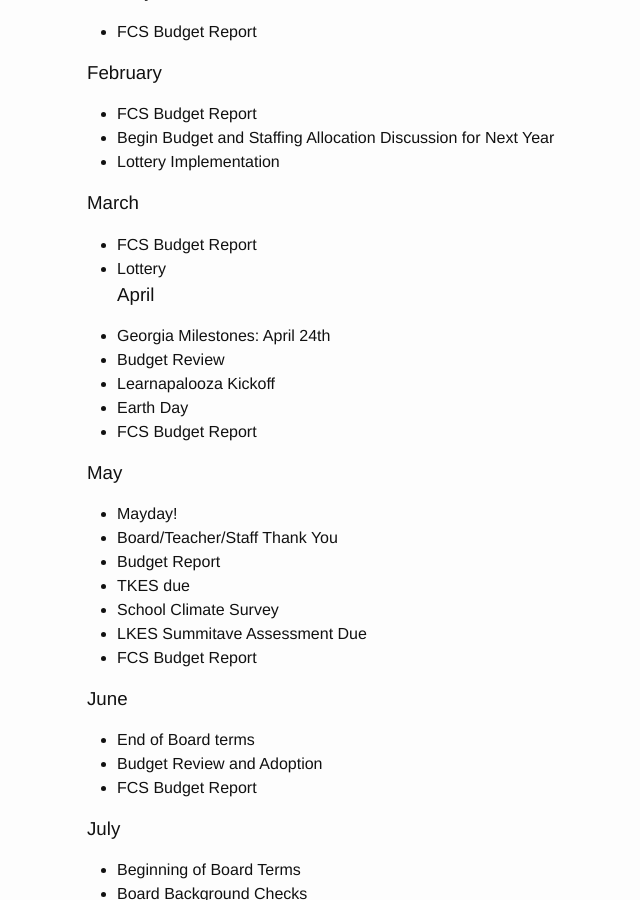
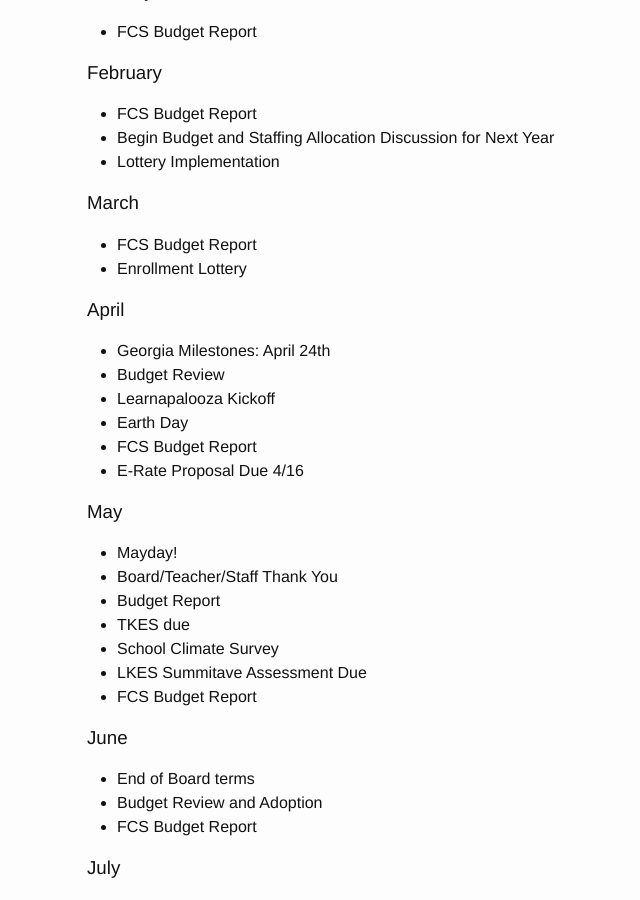
Before and after one commit to cjoh/chcs-policy, a Jekyll site: the page built from working_agenda.md, in a window 1280 px wide and 900 px high, scrolled down 1240 px. Shown: the whole window, without its empty margins (183-823 px from the left). Built offline with Jekyll 4.4.1, drawn with Linux system fonts in a browser that asks for light colours; nearby versions of some CDN libraries; comment, search, counter and statistics services are not loaded.

Commit message:
fixing Calendar

```diff
--- a/working_agenda.md
+++ b/working_agenda.md
@@ -54,15 +54,18 @@ Below are a working list of key dates for the board. Items get added/changed/edi
 
 ### March
 * FCS Budget Report
-* Lottery
+* Enrollment Lottery
+
 ### April
 * Georgia Milestones: April 24th
 * Budget Review
 * Learnapalooza Kickoff
 * Earth Day
 * FCS Budget Report
+* E-Rate Proposal Due 4/16
 
 ### May
+
 * Mayday!
 * Board/Teacher/Staff Thank You
 * Budget Report
```
